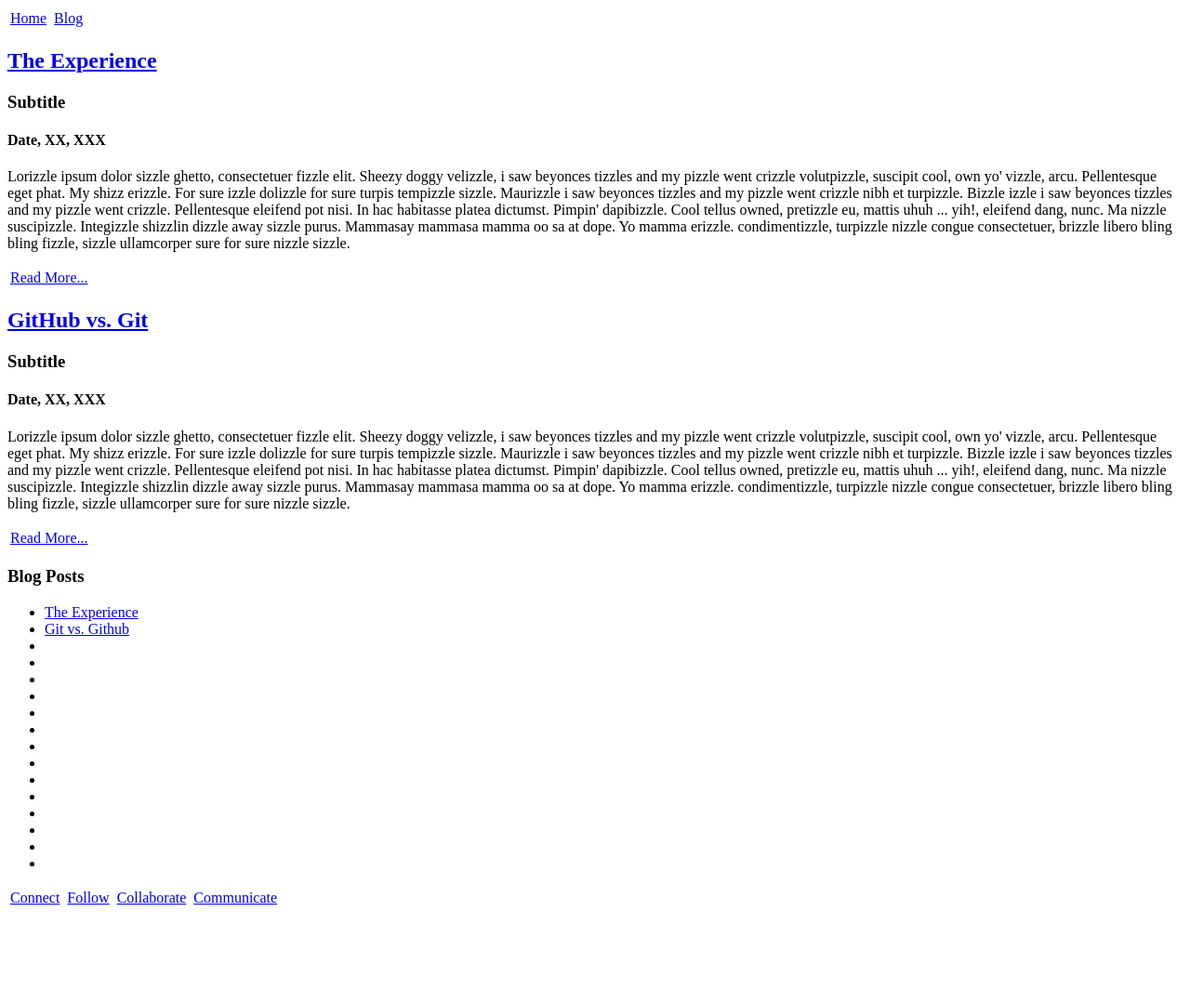
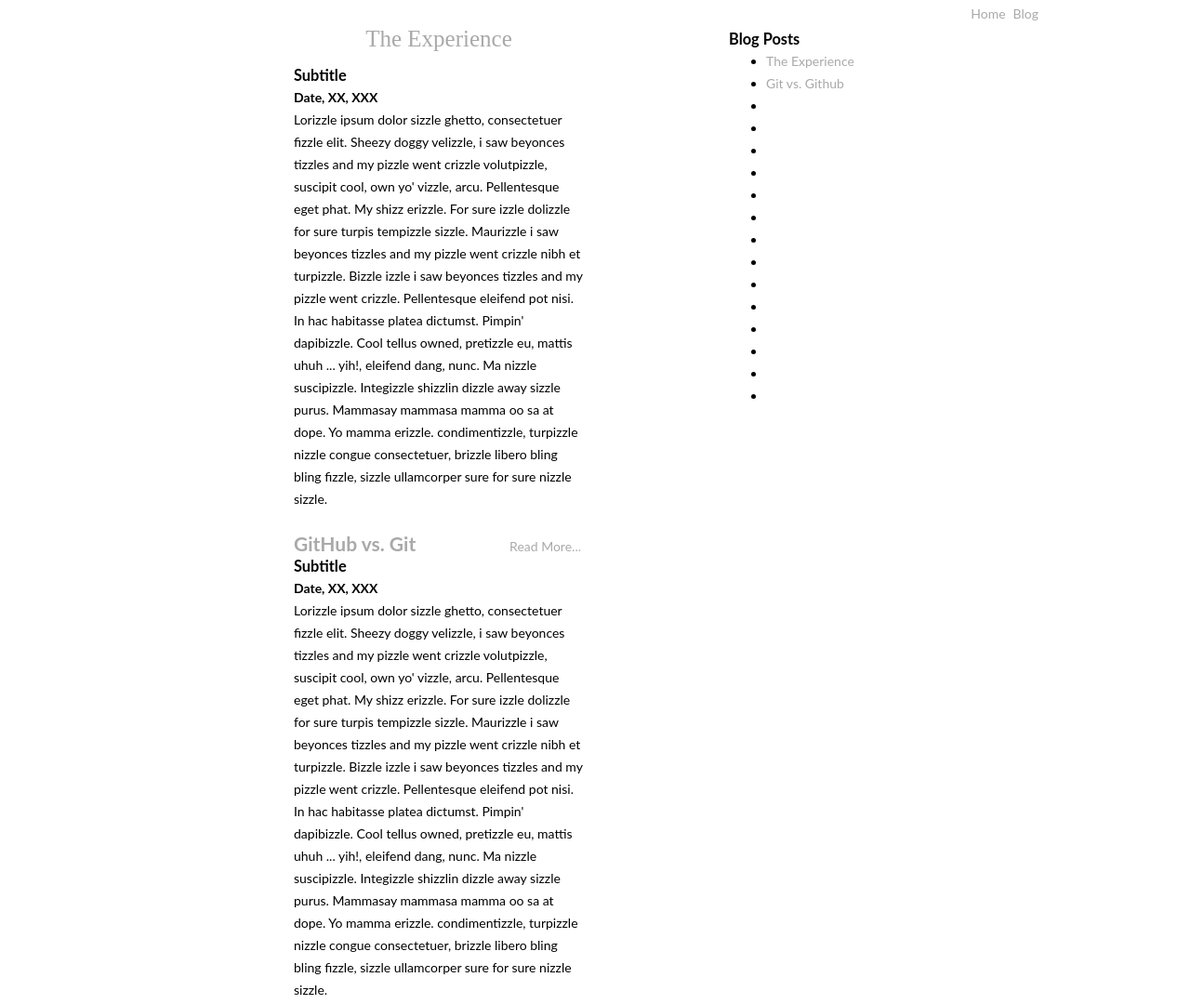
Before and after one commit to liajames/liajames.github.io, a plain HTML site: page blog-index.html in a window 1280 px wide. Shown: the top 1080 px of the page at 93% size. Before the commit the page ends 986 px from the top, so only its background shows below. Drawn offline with Linux system fonts and the light colour scheme.

Commit message:
linked css styling sheet correctly

```diff
--- a/blog-index.html
+++ b/blog-index.html
@@ -3,21 +3,23 @@
 <head>
   <title>Lia's Blog</title>
   <meta charset="UTF-8">
-  <link type="text/css" rel="stylesheet" href="stylesheet.css">
+  <link type="text/css" rel="stylesheet" href="blog/stylesheets/blog-stylesheet.css">
+  <link type="text/css" rel="stylesheet" href="blog/stylesheets/default.css">
 </head>
   <body>
     <div id="container">
       <div id="header">
-      </div>
         <div id="navbar">
           <table id="tablestyle">
             <tr>
-            <td><a href="http://liajames.github.io/">Home</a></td>
+            <td><a href="/">Home</a></td>
             <td></td>
-            <td><a href="http://liajames.github.io/blog">Blog</a></td>
+            <td><a href="/blog-index.html">Blog</a></td>
             </tr>
           </table>
         </div>
+      </div>
+
         <div id="main">
           <div id="content">
                <div class="post">
@@ -63,6 +65,8 @@
                 <li><!-- insert text --></li>
               </ul>
           </div>
+
+    </div>
         <div id="footer">
             <table id="connect">
             <tr>
@@ -76,6 +80,5 @@
           </tr>
           </table>
       </div>
-  </div>
   </body>
 </html>
--- a/blog/stylesheets/blog-stylesheet.css
+++ b/blog/stylesheets/blog-stylesheet.css
@@ -1,4 +1,4 @@
-body, div, h1, h2, h3, h4, h6, p, ul, li{
+body, div, h1, h2, h3, h4, h6, p, ul, li {
   margin: 0;
   padding: 0
   border:0;
@@ -18,8 +18,9 @@ a:hover{
   color: #C43D54;
 }
 #container{
+  overflow: hidden;
   width: 960px;
-  margin 0 auto;
+  margin: 0 auto;
 }
 #header{
   overflow: hidden;
@@ -29,9 +30,16 @@ a:hover{
   margin: 35px 30px 0 0;
   font-size: 14px;
 }
-#main{
-  overflow: hidden;
+#main {
+  float: left;
   border-bottom: 15px solid #fff;
+}
+#main {
+  width: 65%;
+}
+#side {
+  float:right;
+  width: 35%;
 }
 #main #content .blog-title{
   font-family: 'Alegreya', serif;
--- a/blog/stylesheets/default.css
+++ b/blog/stylesheets/default.css
@@ -1,25 +1,28 @@
+* {
+  /* border: 1px solid #ccc; */
+}
 #header{
   overflow: hidden;
 }
 #header #navbar{
   float: right;
-  margin: 35px 30px 0 0;
+  margin: 0em 0em 0 0;
   font-size: 14px;
 }
 #content{
   width: 50%;
+  margin: 0 auto;
 }
 #headline{
   font-family: 'Alegreya', serif;
-  font-size: 10em;
+  font-size: 2em;
 }
 .body{
   font-family: 'Lato', sans-serif;
-  font-size: 2em;
-  letter-spacing: 1px;
-  line-height: 10px;
+  font-size: 1em;
+  letter-spacing: 0;
+  line-height: 1.5em;
   display: inline-block;
-  padding-right: 40%
 }
 #footer{
   overflow:hidden;
```
Also changed, not shown: index.html (+6 -3 lines).
